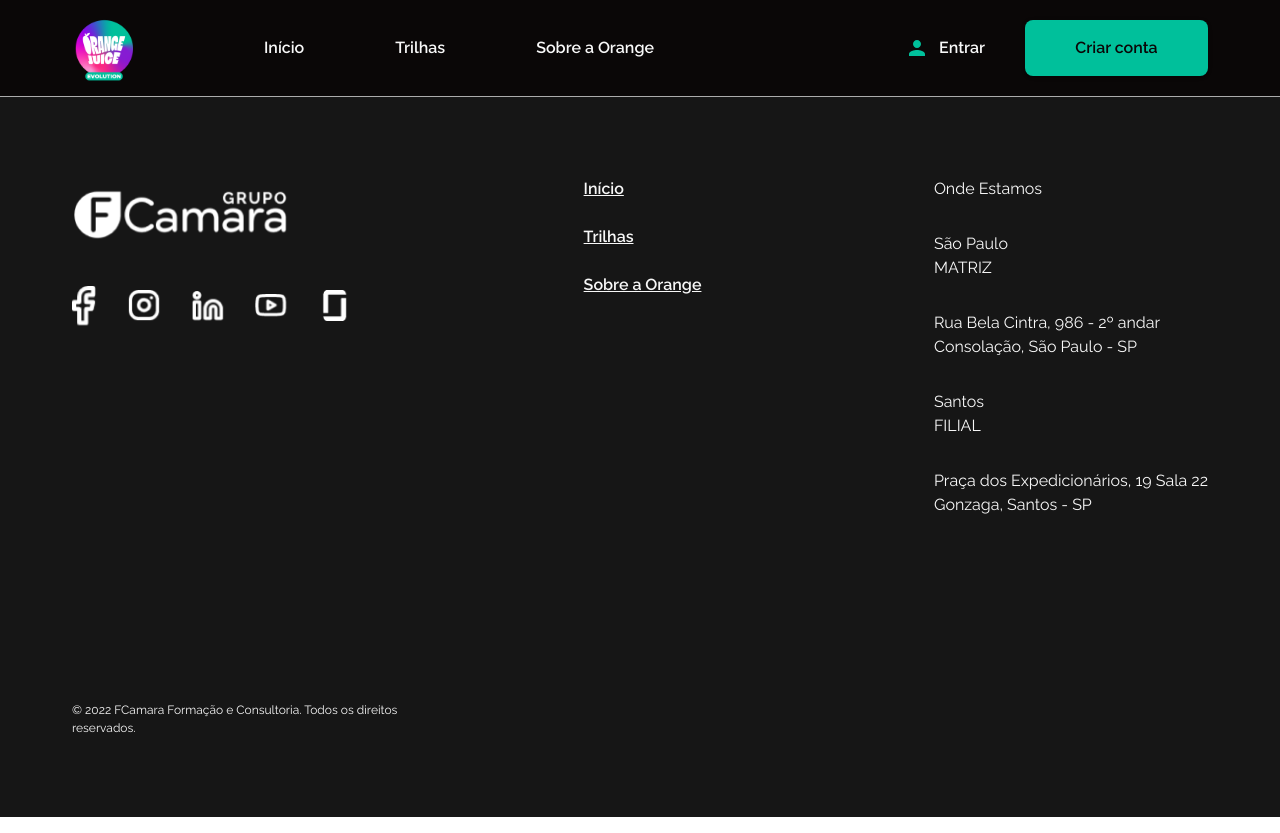
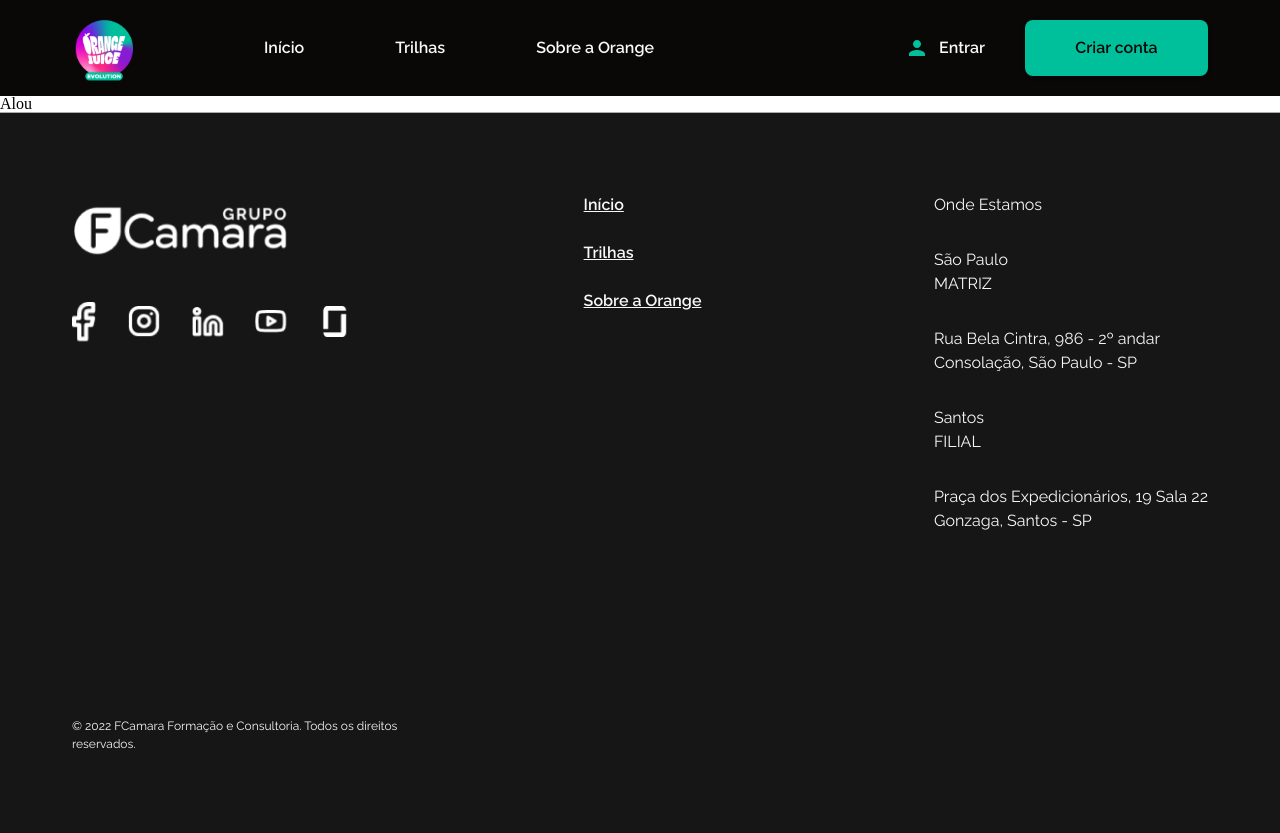
Before and after one commit to Hackaton-FCAMARA-Squad37/Projeto-FCamara-Frontend, a React (Vite) app: page /atualizar-usuario in a window 1280 px wide. Built offline with nearby package versions, Linux system fonts and the light colour scheme.

Commit message:
fix: Página de Componentes e criação página atualizarUsuário

```diff
--- a/src/components/TrailPageComponent/TrailPageComponent.jsx
+++ b/src/components/TrailPageComponent/TrailPageComponent.jsx
@@ -13,6 +13,7 @@ export const TrailPageComponent = (props) => {
   const [listaConteudos, setListaConteudos] = useState([]);
   const navigate = useNavigate();
 
+  console.log(props);
   const onClick = () => {
     navigate("/adicionar-conteudos", {
       state: { titulo: "", idTema: props.idTrilha },
@@ -23,7 +24,8 @@ export const TrailPageComponent = (props) => {
     const { data } = await axios.get(
       "https://orange-evolution-squad37.herokuapp.com/conteudos"
     );
-    setListaConteudos(data);
+    const dataFiltrada = data.filter((data) => data.idTema === props.idTrilha);
+    setListaConteudos(dataFiltrada);
   };
 
   useEffect(() => {
--- a/src/main.jsx
+++ b/src/main.jsx
@@ -27,6 +27,7 @@ import {
 } from "./pages/Trails/Devs/Devs.jsx";
 import { QaColetar, QaRegar, QaSemear } from "./pages/Trails/Qa/Qa.jsx";
 import { AdicionarConteudos } from "./pages/AdicionarConteudos/index.jsx";
+import { AtualizarUsuario } from "./pages/AtualizarUsuario/index.jsx";
 
 ReactDOM.createRoot(document.getElementById("root")).render(
   <React.StrictMode>
@@ -59,6 +60,7 @@ ReactDOM.createRoot(document.getElementById("root")).render(
                 path="/adicionar-conteudos"
                 element={<AdicionarConteudos />}
               />
+              <Route path="/atualizar-usuario" element={<AtualizarUsuario />} />
             </Routes>
           </main>
           <footer>
--- /dev/null
+++ b/src/pages/AtualizarUsuario/index.jsx
@@ -0,0 +1,5 @@
+import { Box } from "@mui/material";
+
+export const AtualizarUsuario = () => {
+  return <Box>Alou</Box>;
+};
```
